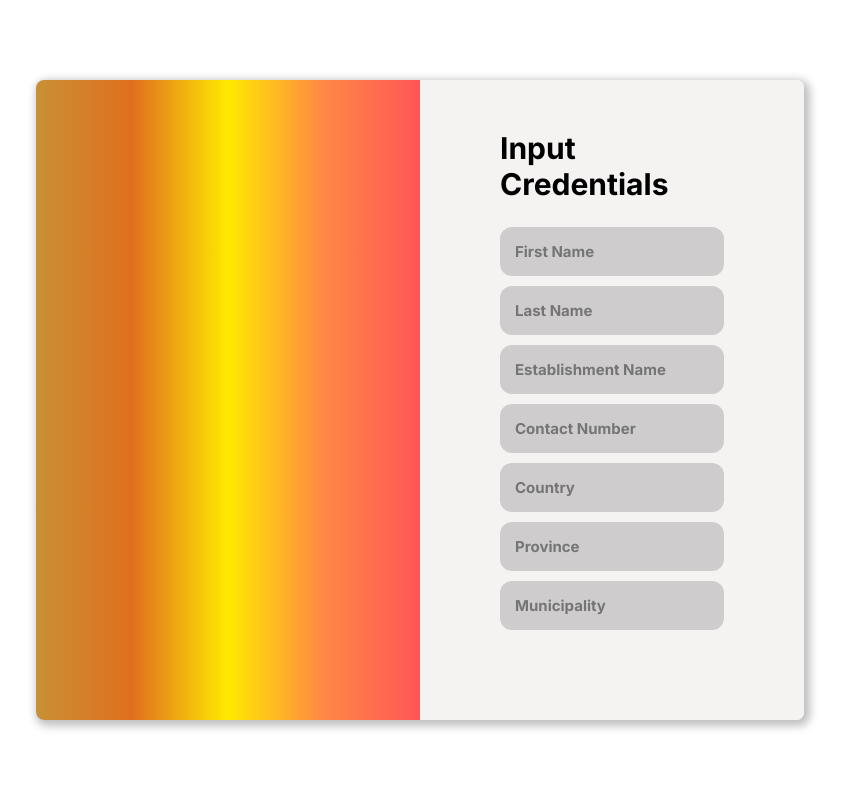
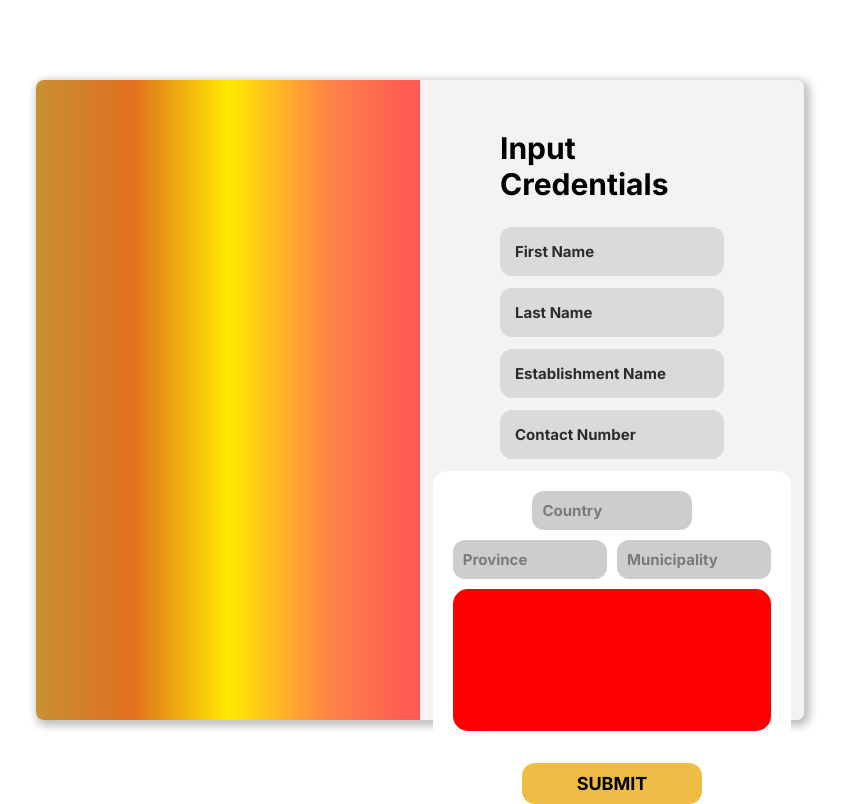
Before and after one commit to drew-b-07/Establishment-Web-App, a PHP site: page /pages/credentials/index.html in a window 1280 px wide. Shown: the whole page, without its empty margins (220-1065 px from the left). Before the commit the page ends 730 px from the top, so only its background shows below. Run offline with PHP 8.4, Linux system fonts and the light colour scheme.

Commit message:
history pop up enhanced font size and changes for input credentials done

```diff
--- a/pages/credentials/index.html
+++ b/pages/credentials/index.html
@@ -14,13 +14,22 @@
         <div class="ip-credentials-form-container">
             <h1 class="form-title">Input Credentials</h1>
             <form class="ip-credentials-form">
-                <input type="text" class="ip-firstname" id="login-username" placeholder="First Name" required />
-                <input type="text" class="ip-lastname" id="login-username" placeholder="Last Name" required />
-                <input type="text" class="ip-estabname" id="login-username" placeholder="Establishment Name" required />
-                <input type="text" class="ip-cpnumber" id="login-username" placeholder="Contact Number" required />
-                <input type="text" class="ip-country" id="login-username" placeholder="Country" required />
-                <input type="text" class="ip-province" id="login-username" placeholder="Province" required />
-                <input type="text" class="ip-municipality" id="login-username" placeholder="Municipality" required />
+                <input type="text" class="ip-firstname" id="" placeholder="First Name" required />
+                <input type="text" class="ip-lastname" id="" placeholder="Last Name" required />
+                <input type="text" class="ip-estabname" id="" placeholder="Establishment Name" required />
+                <input type="text" class="ip-cpnumber" id="" placeholder="Contact Number" required />
+                <div class="location_modal">
+                    <div class="country_field_orientation">
+                        <input type="text" class="ip-country" id="" placeholder="Country" required readonly/>
+                    </div>
+                    <div class="city_field_orientation">
+                        <input type="text" class="ip-province" id="" placeholder="Province" required readonly/>
+                        <input type="text" class="ip-municipality" id="" placeholder="Municipality" required readonly/>
+                    </div>
+                    <div id="map">
+                    </div>
+                </div>
+            <button type="submit" class="login-btn" id="login-btn">SUBMIT</button>
             </form>
         </div>
     </div>
--- a/pages/credentials/style.css
+++ b/pages/credentials/style.css
@@ -57,15 +57,19 @@
 
     display: flex;
     flex-direction: column;
-    gap: 1rem;
+    align-items: center;
+    gap: 1.2rem;
 }
 
-.ip-credentials-form input{
+.ip-firstname,
+.ip-lastname,
+.ip-estabname,
+.ip-cpnumber{
     padding: 1.5rem;
 
     width: 100%;
 
-    background-color: var(--color-input-bg);
+    background: rgba(0, 0, 0, 0.1);
 
     border-radius: 1.2rem;
     border: none;
@@ -73,3 +77,82 @@
     font-size: 1.5rem;
     font-weight: 700;
 }
+
+.ip-firstname::placeholder,
+.ip-lastname::placeholder,
+.ip-estabname::placeholder,
+.ip-cpnumber::placeholder{
+    color: rgba(0, 0, 0, 0.8);
+}
+
+.location_modal{
+    background: var(--color-white);
+    width: 28vw;
+    height: 35vh;
+    border-radius: 1.5rem;
+
+    display: flex;
+    flex-direction: column;
+    padding: 2rem;
+    gap: 1rem;
+}
+
+.country_field_orientation{
+    display: flex;
+    align-items: center;
+    justify-content: center;
+}
+
+.city_field_orientation{
+    display: flex;
+    justify-content: center;
+    gap: 1rem;
+}
+
+.ip-country,
+.ip-province,
+.ip-municipality{
+    padding: 1rem;
+    width: 50%;
+
+    background: var(--color-input-bg);
+    border: none;
+    border-radius: 1.2rem;
+
+    font-size: 1.5rem;
+    font-weight: 700;
+}
+
+.ip-country::placeholder,
+.ip-province::placeholder,
+.ip-municipality::placeholder{
+    color: rgba(0, 0, 0, 0.4);
+}
+
+#map{
+    width: 100%;
+    height: 100%;
+    background: red; /*To Visualize Size Only*/
+    border-radius: 1.5rem;
+}
+
+.login-btn{
+  padding: 1rem;
+  width: 80%;
+
+  background-color: #EFBD46;
+
+  font-size: 1.8rem;
+  font-weight: 700;
+
+  border: none;
+  border-radius: 13px;
+
+  cursor: pointer;
+}
+
+.login-btn:hover{
+  background-color: #cca240;
+
+  transition: background ease 250ms;
+}
```
Also changed, not shown: pages/dashboard/overview/index.html (+10 -10 lines), pages/dashboard/overview/style.css (+8 -5 lines).
